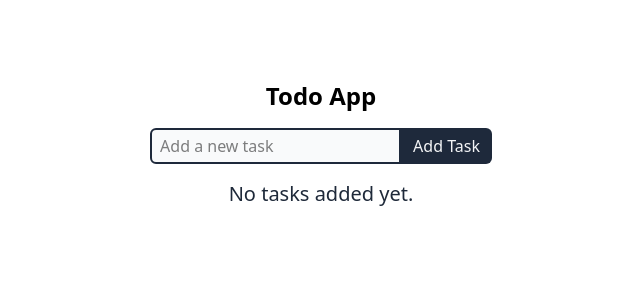
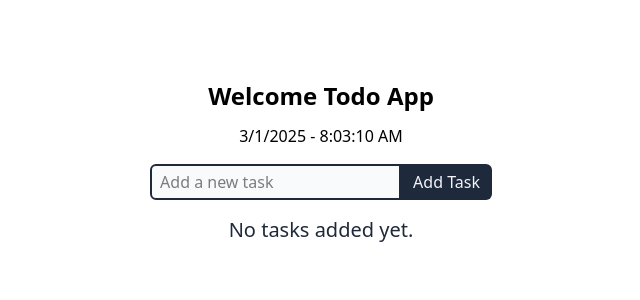
Before and after one commit to MukitHossen7/Todo-App, a React (Vite) app: page / in a window 1280 px wide. Shown: the top 300 px of the page, without its empty margins (319-959 px from the left). Built offline with nearby package versions, Linux system fonts and the light colour scheme.

Commit message:
feat: display current date and time in Todo component

```diff
--- a/src/Projects/Todo/Todo.jsx
+++ b/src/Projects/Todo/Todo.jsx
@@ -1,10 +1,12 @@
-import React, { useState } from "react";
+import React, { useEffect, useState } from "react";
 import toast, { Toaster } from "react-hot-toast";
 import { FaCheckCircle } from "react-icons/fa";
 import { MdDeleteForever } from "react-icons/md";
 const Todo = () => {
   const [tasks, setTasks] = useState([]);
   const [inputValue, setInputValue] = useState("");
+  const [date, setDate] = useState("");
+  const [time, setTime] = useState("");
   const handleInputValue = (value) => {
     setInputValue(value);
   };
@@ -28,9 +30,24 @@ const Todo = () => {
       toast.success("Task added successfully!");
     }
   };
+
+  useEffect(() => {
+    const intervalId = setInterval(() => {
+      const over = new Date();
+      const dateData = over.toLocaleDateString();
+      setDate(dateData);
+      const timeData = over.toLocaleTimeString();
+      setTime(timeData);
+    }, 1000);
+    return () => clearInterval(intervalId);
+  }, []);
+
   return (
     <div className="py-20 max-w-96 mx-auto">
-      <h2 className="text-center text-2xl font-semibold">Todo App</h2>
+      <h2 className="text-center text-2xl font-semibold">Welcome Todo App</h2>
+      <h3 className="text-center mt-3 font-medium">
+        {date} - {time}
+      </h3>
       <div>
         <form onSubmit={handleFormSubmit} className="text-center mt-4">
           <input
```
